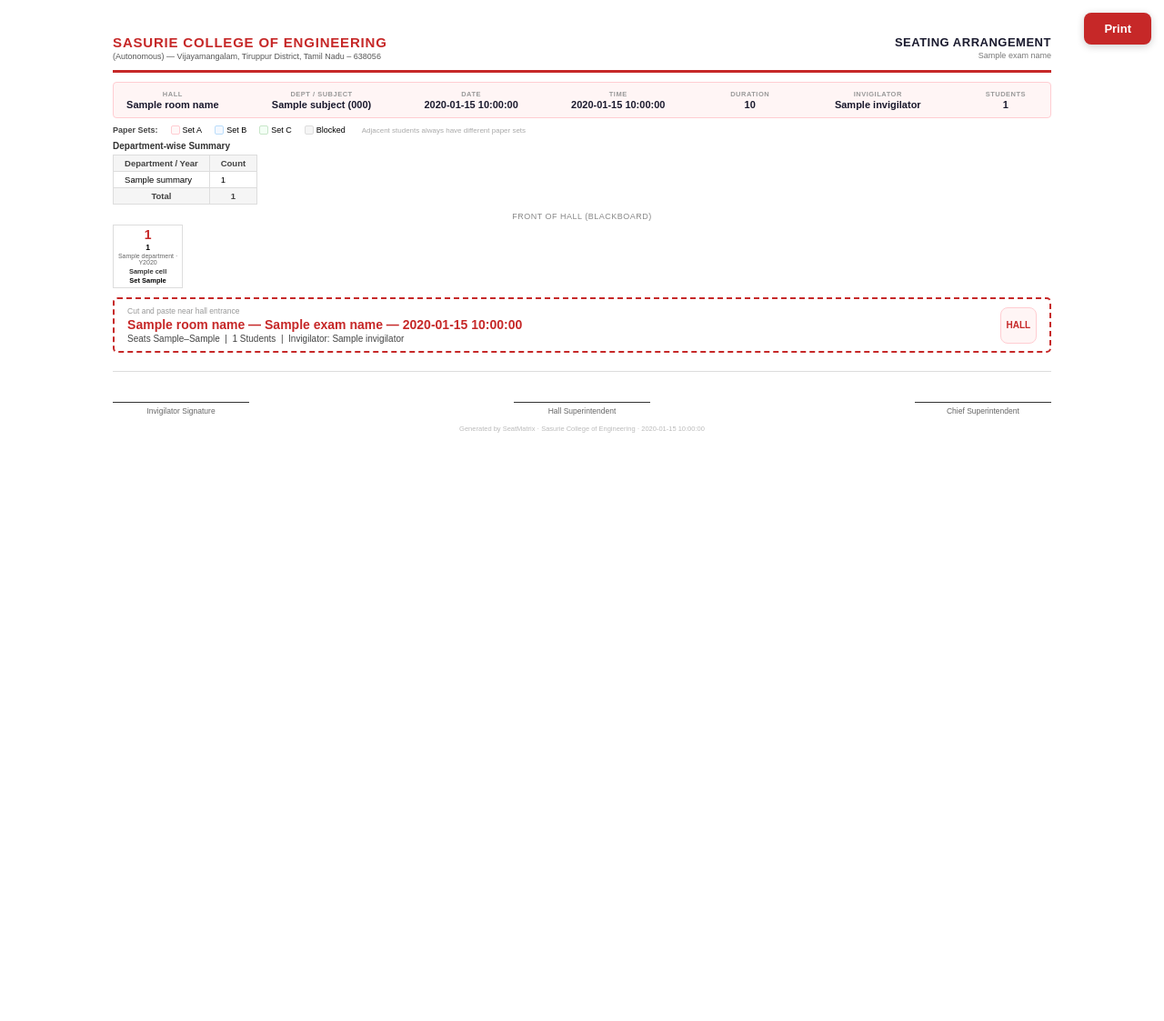
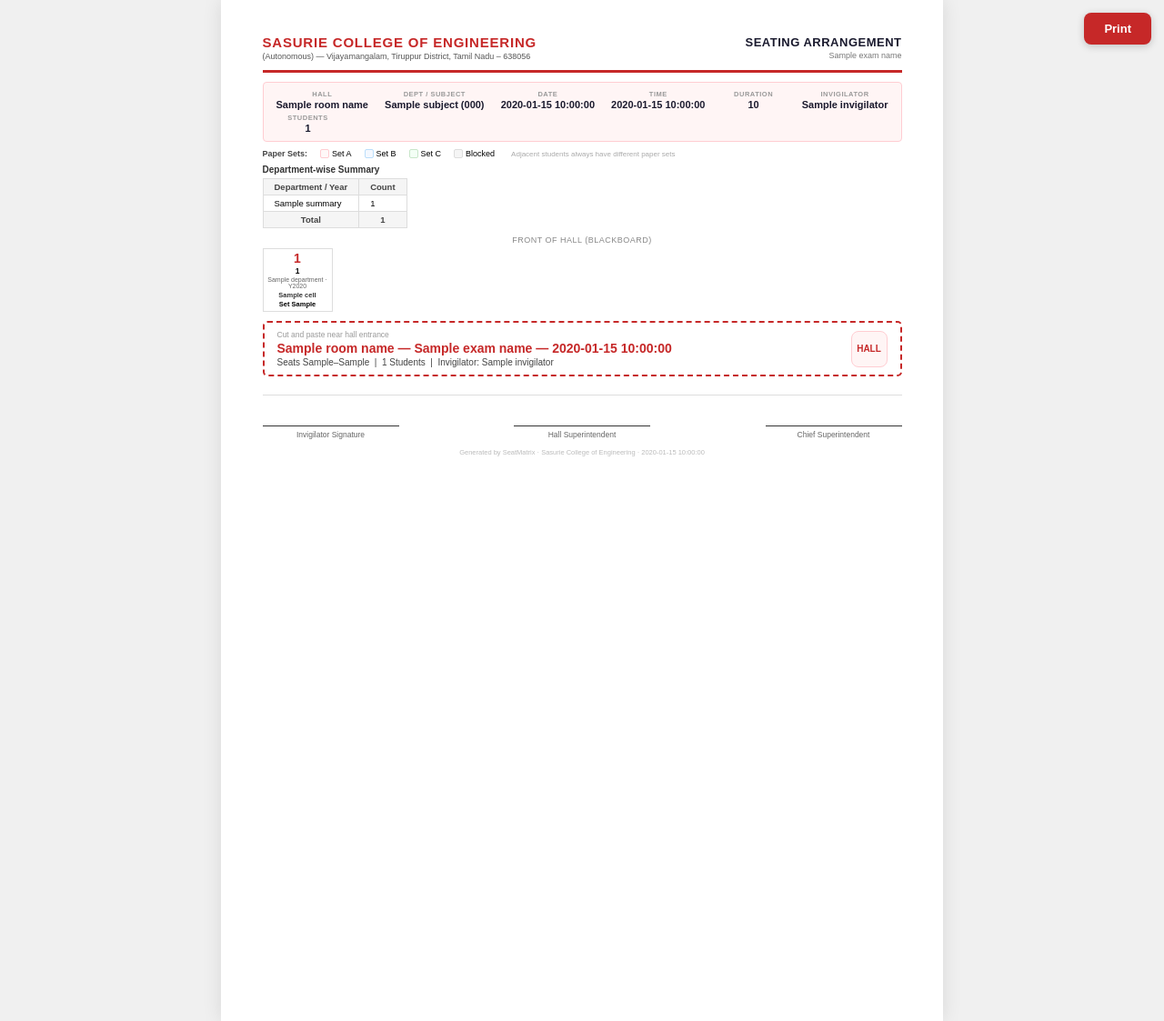
Before and after one commit to STAR0607/SeatMatrix, a Flask app: template SeatMatrix/frontend/templates/print_hall.html in a window 1280 px wide. Shown: the whole page at 91% size. Before the commit the page ends 476 px from the top, so only its background shows below. Run offline with Flask 3, Linux system fonts and the light colour scheme; the template is opened without the code that fills it: most values are stand-ins (such as "Sample title", 1, 10 or a date in 2020); some libraries are stand-ins or nearby versions.

Commit message:
Fix: Enforced Portrait PDF, fixed DB column alignment, and refined student form UI.

```diff
--- a/SeatMatrix/backend/app.py
+++ b/SeatMatrix/backend/app.py
@@ -411,9 +411,15 @@ def staff():
     s = {"id":str(uuid.uuid4()),"name":d["name"],"email":d.get("email",""),
          "department":d.get("department",""),"phone":d.get("phone",""),
          "created_at":datetime.now().isoformat()}
-    conn = get_db()
-    conn.execute("INSERT INTO staff VALUES (?,?,?,?,?,?)",tuple(s.values()))
-    conn.commit(); conn.close(); return jsonify(s), 201
+    try:
+        conn = get_db()
+        conn.execute("""
+            INSERT INTO staff (id, name, email, department, phone, created_at)
+            VALUES (?, ?, ?, ?, ?, ?)
+        """, (s["id"], s["name"], s["email"], s["department"], s["phone"], s["created_at"]))
+        conn.commit(); conn.close(); return jsonify(s), 201
+    except Exception as e:
+        return jsonify({"error": str(e)}), 500
 
 @app.route("/api/staff/<sid>", methods=["PUT","DELETE"])
 @login_required
@@ -455,7 +461,10 @@ def students():
          "created_at":datetime.now().isoformat()}
     try:
         conn = get_db()
-        conn.execute("INSERT INTO students VALUES (?,?,?,?,?,?,?,?)",tuple(s.values()))
+        conn.execute("""
+            INSERT INTO students (id, student_name, register_number, department, year, subject, email, created_at)
+            VALUES (?, ?, ?, ?, ?, ?, ?, ?)
+        """, (s["id"], s["student_name"], s["register_number"], s["department"], s["year"], s["subject"], s["email"], s["created_at"]))
         conn.commit(); conn.close(); return jsonify(s), 201
     except sqlite3.IntegrityError:
         return jsonify({"error":"Register number already exists"}),400
--- a/SeatMatrix/frontend/templates/print_hall.html
+++ b/SeatMatrix/frontend/templates/print_hall.html
@@ -6,8 +6,21 @@
 <title>Seating — {{ room_name }}</title>
 <style>
   * { margin: 0; padding: 0; box-sizing: border-box; }
-  body { font-family: Arial, sans-serif; font-size: 11px; background: white; color: #000; }
-  .page { padding: 10mm 12mm; max-width: 297mm; margin: 0 auto; }
+  @page { size: A4 portrait; margin: 0; }
+  body { font-family: Arial, sans-serif; font-size: 11px; background: #f0f0f0; color: #000; }
+  .page {
+    padding: 10mm 12mm;
+    width: 210mm;
+    margin: 0 auto;
+    background: white;
+    min-height: 297mm;
+    box-shadow: 0 0 20px rgba(0,0,0,0.1);
+    position: relative;
+  }
+  {% if automated %}
+  body { background: white !important; }
+  .page { box-shadow: none !important; padding: 10mm 15mm !important; width: 100% !important; max-width: 100% !important; }
+  {% endif %}
   .header { display: flex; align-items: center; justify-content: space-between; border-bottom: 3px solid #C62828; padding-bottom: 10px; margin-bottom: 10px; gap: 16px; }
   .header-left { display: flex; align-items: center; gap: 14px; flex: 1; }
   .header-logo { height: 56px; width: auto; object-fit: contain; flex-shrink: 0; filter: brightness(0) saturate(100%) invert(18%) sepia(96%) saturate(2472%) hue-rotate(349deg) brightness(85%) contrast(112%); }
```
Also changed, not shown: SeatMatrix/frontend/templates/index.html (+3 -5 lines).
